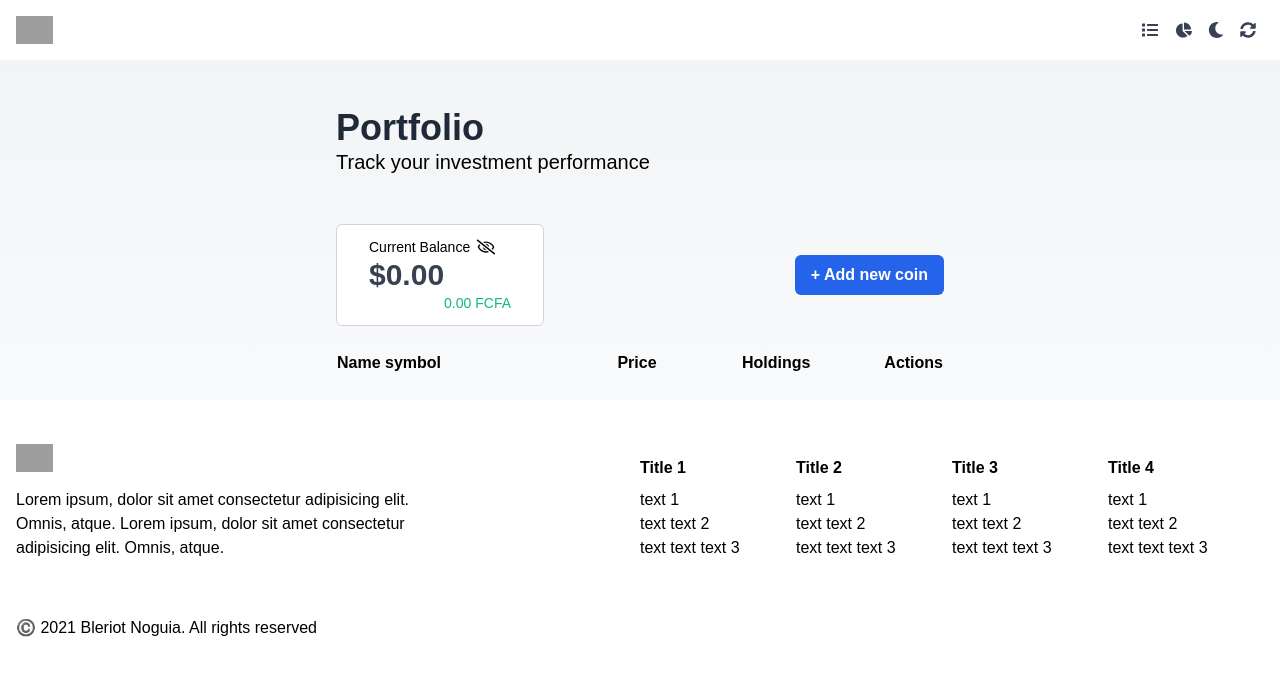
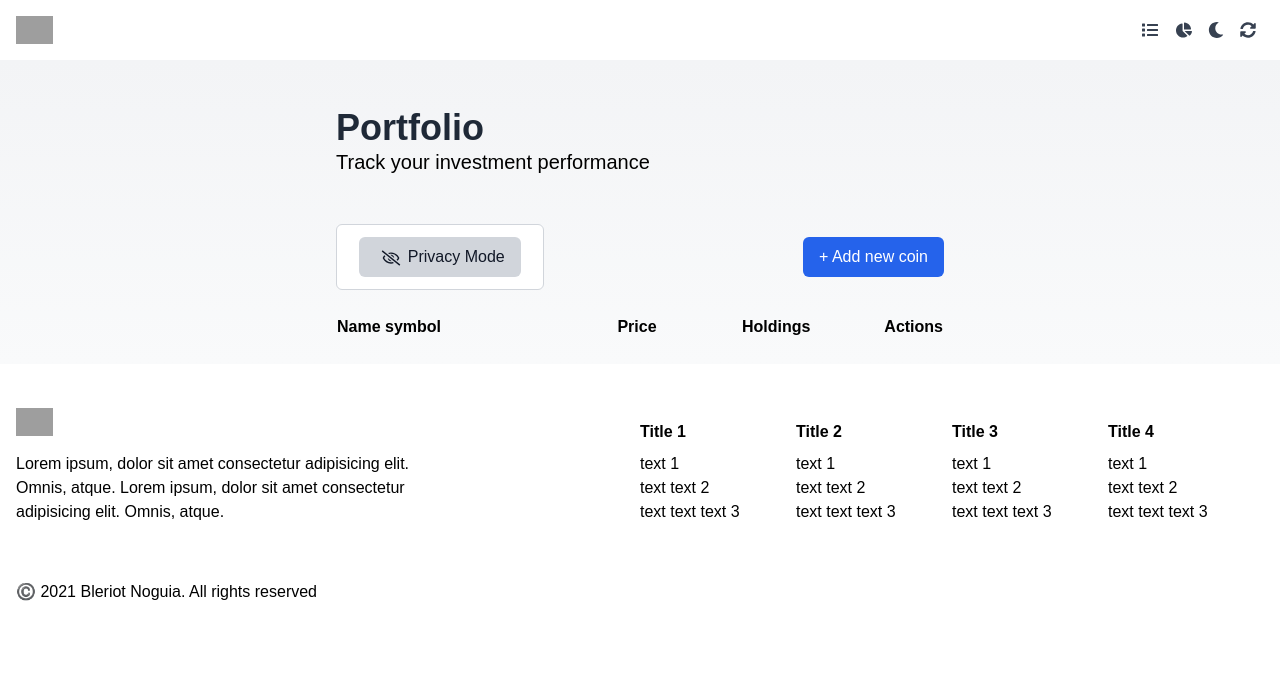
Before and after one commit to bleriotnoguia/cointracker, a React (Create React App) app: page /portfolio in a window 1280 px wide. Both pictures are taken after a click on the icon 486 px from the left and 247 px from the top of the page. Shown: the top 676 px of the page. Built offline with nearby package versions, Linux system fonts and the light colour scheme; grey boxes are pictures that could not be loaded.

Commit message:
PrivateMode state manage with redux

```diff
--- a/src/actions/settingActions.js
+++ b/src/actions/settingActions.js
@@ -21,12 +21,12 @@ export const updateTheme = () => async (dispatch, getState) => {
 }
 
 export const updatePrivacy = () => async (dispatch, getState) => {
-  const {settings: {isPrivate}} = getState()
+  const {settings: {isPrivateMode}} = getState()
 
   dispatch({
     type: UPDATE_HOLDING_PRIVACY,
-    payload: !isPrivate
+    payload: !isPrivateMode
   })
 
-  localStorage.isPrivate = getState().settings.isPrivate
+  localStorage.isPrivateMode = getState().settings.isPrivateMode
 }
--- a/src/pages/Portfolio.jsx
+++ b/src/pages/Portfolio.jsx
@@ -1,15 +1,20 @@
-import { useRef, useState, useEffect } from "react";
+import { useRef, useEffect } from "react";
 import { ReactComponent as EyeClose } from "../img/eye-close.svg";
 import MyDialog from "../components/MyDialog";
 import { FaPencilAlt, FaTrashAlt } from "react-icons/fa";
 import {useDispatch, useSelector} from 'react-redux'
 import {listHolding, deleteCoin} from '../actions/holdingActions'
+import { updatePrivacy } from "../actions/settingActions";
 
 export default function Portfolio() {
   const dispatch = useDispatch()
 
   const holdingList = useSelector(state => state.holdingList)
-  const {error, holdings} = holdingList
+  const {error, loading, holdings} = holdingList
+
+  const settings = useSelector(state => state.settings)
+  const {isPrivateMode} = settings
+
   const alertRef = useRef();
 
   function handleDeleteCoin(id) {
@@ -46,10 +51,11 @@ export default function Portfolio() {
             className="flex-grow my-2"
             style={{ flexBasis: "0", width: "80%" }}
           >
-            <div className="w-52 md:w-40 lg:w-52 bg-white dark:bg-gray-700 rounded-md border border-gray-300 mx-auto md:mx-0 px-8 md:px-4 lg:px-8 py-3">
+            <div className={`w-52 md:w-40 lg:w-52 bg-white dark:bg-gray-700 rounded-md border border-gray-300 mx-auto md:mx-0 ${!isPrivateMode ? 'px-8 md:px-4 lg:px-8' : 'text-center'} py-3`}>
+              {!isPrivateMode ? <>
                   <p className="text-sm flex">
                     Current Balance{" "}
-                <EyeClose className="inline h-5 ml-1 cursor-pointer" />
+                    <EyeClose className="inline h-5 ml-1 cursor-pointer" onClick={() => dispatch(updatePrivacy())} />
                   </p>
                   <h1 className="font-bold text-gray-700 dark:text-white text-3xl">
                     ${getTotal().toFixed(2)}
@@ -57,6 +63,12 @@ export default function Portfolio() {
                   <h3 className="text-green-500 text-right font-medium text-sm">
                     {(getTotal() * 560).toFixed(2)} FCFA
                   </h3>
+              </> : <button
+                className="px-4 py-2 mx-auto inline-block bg-gray-300 text-gray-900 rounded-md min-w-max"
+                onClick={() => dispatch(updatePrivacy())}
+              >
+                <EyeClose className="inline h-5 ml-1 cursor-pointer" /> Privacy Mode
+              </button>}
             </div>
           </div>
           <div
@@ -64,7 +76,7 @@ export default function Portfolio() {
             style={{ flexBasis: "0" }}
           >
             <button
-              className="px-4 py-2 inline-block bg-blue-600 text-white font-bold rounded-md min-w-max"
+              className="px-4 py-2 inline-block bg-blue-600 text-white rounded-md min-w-max"
               onClick={() => alertRef.current.openModal()}
             >
               + Add new coin
@@ -97,11 +109,18 @@ export default function Portfolio() {
                       ${item.price.toFixed(2)}
                     </td>
                     <td className="text-right py-1.5">
+                      {!isPrivateMode ? <>
                         <span className="font-medium text-gray-800 dark:text-gray-200">
                           ${(item.price * item.qty).toFixed(2)}
                         </span>
                         <br />
                         <span className="text-sm">{item.qty + ' ' + item.symbol}</span>
+                      </> : <button
+                          className="px-4 py-2 mx-auto inline-block bg-gray-300 text-gray-900 rounded-md min-w-max"
+                          onClick={() => dispatch(updatePrivacy())}
+                        >
+                          <EyeClose className="inline h-5 ml-1 cursor-pointer" />
+                        </button>}
                     </td>
                     <td className="flex justify-end py-1.5">
                       <span
--- a/src/reducers/settingReducer.js
+++ b/src/reducers/settingReducer.js
@@ -3,12 +3,12 @@ import {
   UPDATE_HOLDING_PRIVACY
 } from "../constants/settingConstants";
 
-export const settingListReducer = (state = { isDarkMode: false, isPrivate: false }, action) => {
+export const settingListReducer = (state = { isDarkMode: false, isPrivateMode: false }, action) => {
   switch (action.type) {
     case UPDATE_THEME_REQUEST:
       return { ...state, isDarkMode: action.payload };
     case UPDATE_HOLDING_PRIVACY:
-      return { ...state, isPrivate: action.payload };
+      return { ...state, isPrivateMode: action.payload };
     default:
       return state;
   }
--- a/src/store.js
+++ b/src/store.js
@@ -23,14 +23,14 @@ if (
 
 const perPage = 25
 const isDarkModeFromStorage = localStorage.isDarkMode ? JSON.parse(localStorage.isDarkMode) : false
-const isPrivateFromStorage = localStorage.isPrivate ? JSON.parse(localStorage.isPrivate) : false
+const isPrivateModeFromStorage = localStorage.isPrivateMode ? JSON.parse(localStorage.isPrivateMode) : false
 const offsetFromStorage = localStorage.offset ? localStorage.offset : perPage
 const holdingFromStorage = localStorage.getItem('holdings') ? JSON.parse(localStorage.getItem('holdings')) : []
 
 const initialState = {
   settings: {
     isDarkMode: isDarkModeFromStorage,
-    isPrivate: isPrivateFromStorage
+    isPrivateMode: isPrivateModeFromStorage
   },
   coinList: {
     offset: offsetFromStorage,
```
Lines whose indentation alone changed are shown as unchanged.
